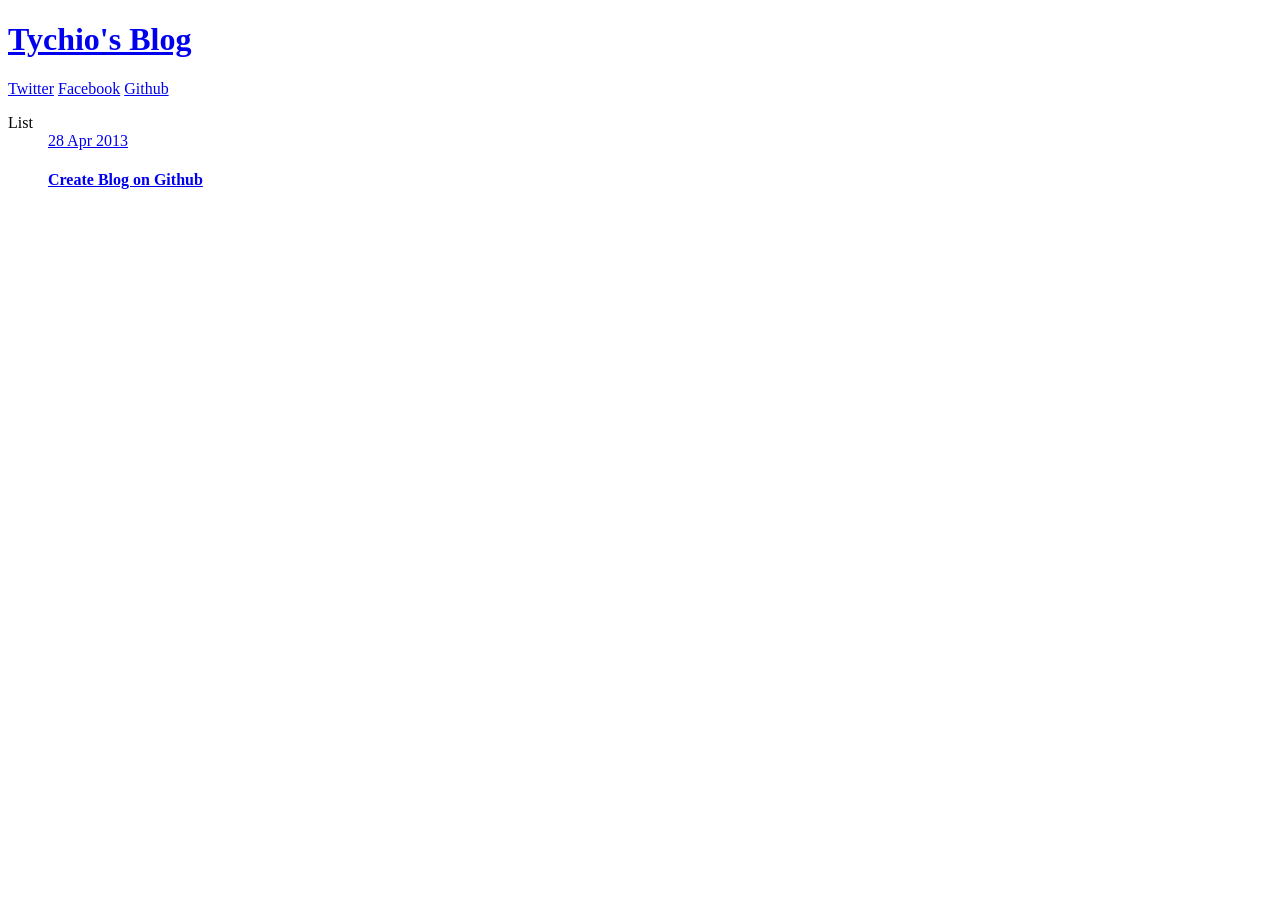
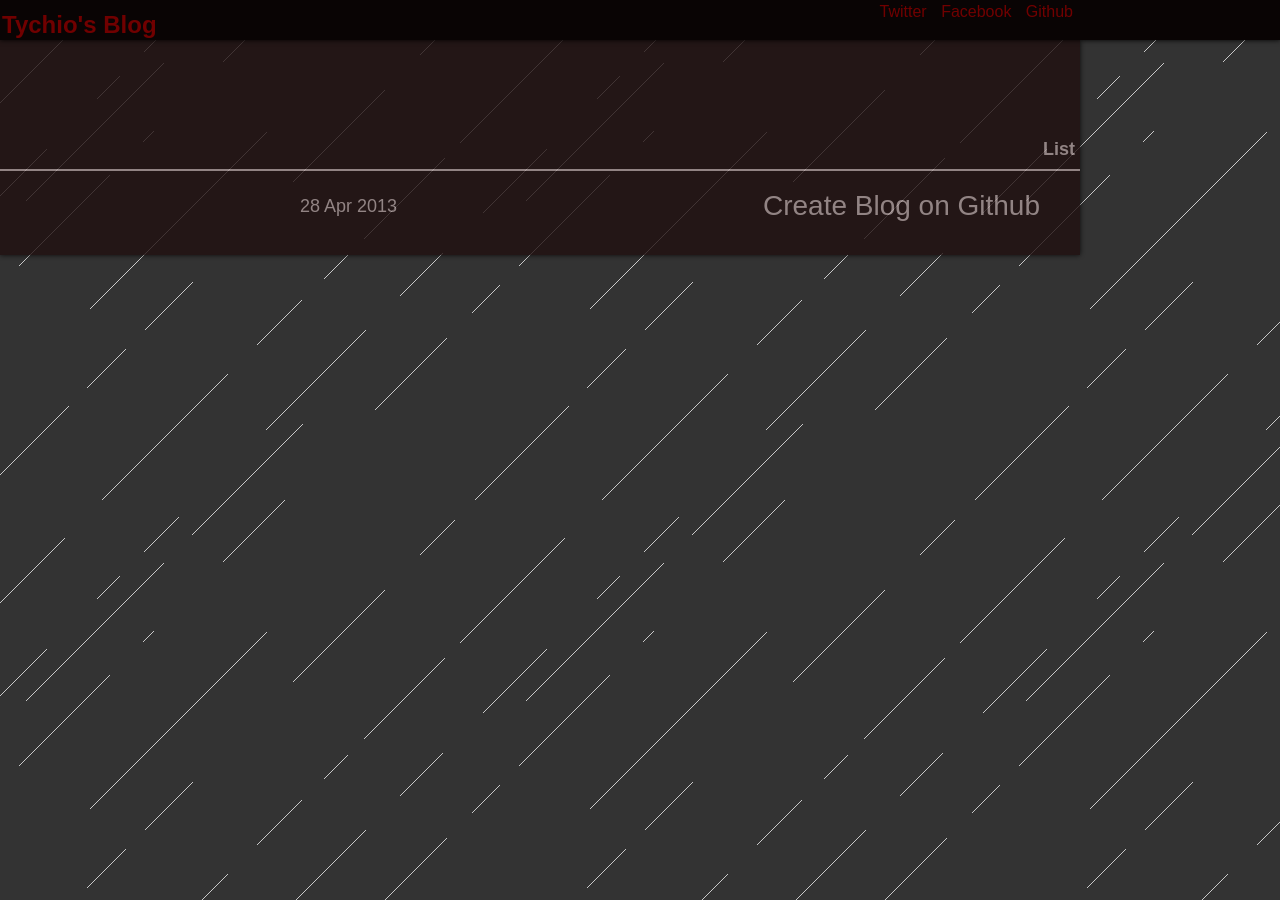
Before and after one commit to tychio/old_blog, a Jekyll site: the page built from index.html, in a window 1280 px wide. Built offline with Jekyll 4.4.1, drawn with Linux system fonts in a browser that asks for light colours; some web fonts are replaced; Markdown is read by kramdown in place of the engine named in the settings.

Commit message:
update style

```diff
--- a/_layouts/default.html
+++ b/_layouts/default.html
@@ -3,7 +3,7 @@
 <head>
     <meta charset="utf-8">
     <title>{{ page.title }}</title>
-    <link rel="stylesheet" type="text/css" href="style.css">
+    <link rel="stylesheet" type="text/css" href="../css/style.css">
 </head>
 <body>
     <header>
--- a/css/style.css
+++ b/css/style.css
@@ -31,7 +31,7 @@
 a, a:link, a:visited{ color: #AA9999; text-decoration: none; }
 a:hover{ color: #CCBBBB; }
 /* LAYOUT */
-body{ background: #333 url(bg.png) repeat; font-family: "aviel", "微软雅黑", arial; font-size: 16px; }
+body{ background: #333 url(../img/bg.png) repeat; font-family: "aviel", "微软雅黑", arial; font-size: 16px; }
 /* =header*/
 header{ position: fixed; z-index: 10000; top: 0; left: 0; height: 40px; width: 100%; background: #090404; font-family: "AF TOMMY HILFIGER", arial;
     -webkit-box-shadow: 0 0 5px #000;
```
